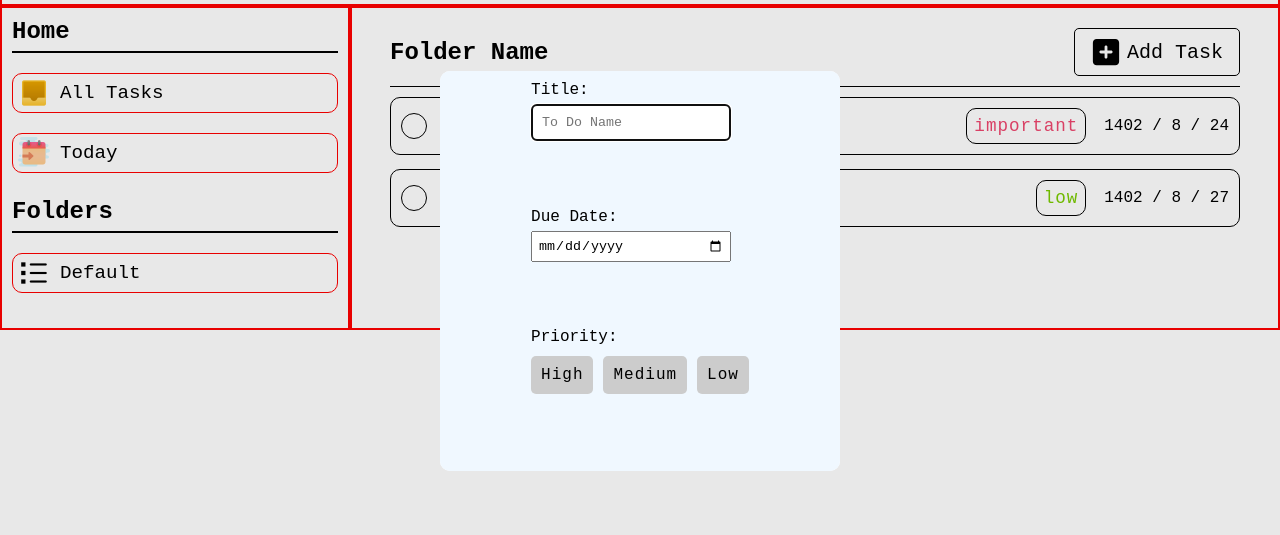
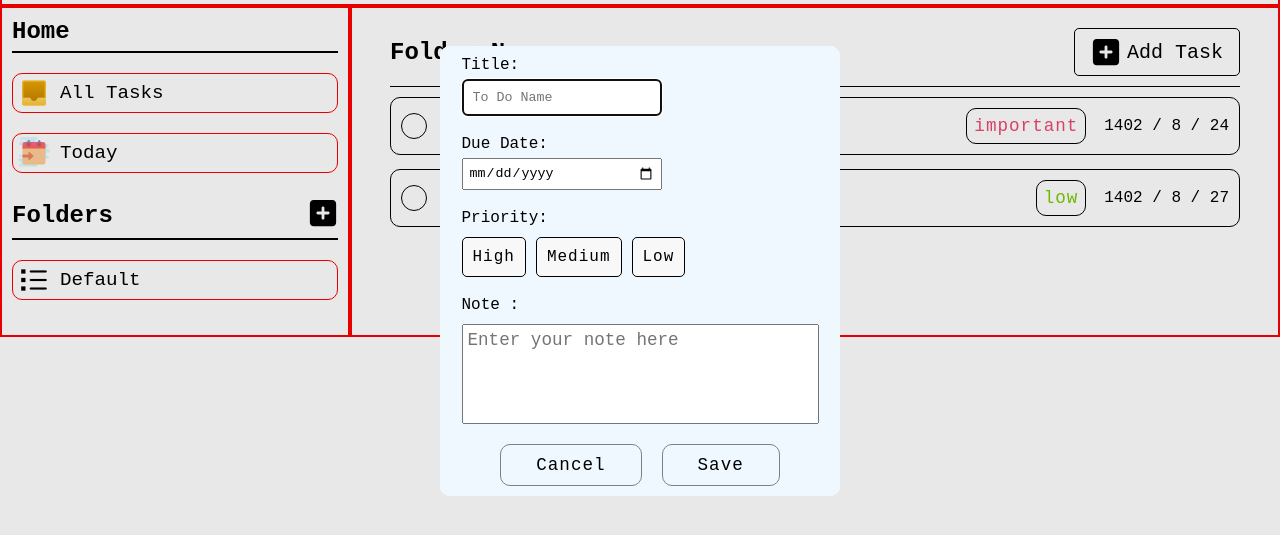
Before and after one commit to ehsan-saf/todo-list, a plain HTML site: page index.html in a window 1280 px wide. Shown: the part 49-584 px from the top of the page. Drawn offline with Linux system fonts and the light colour scheme.

Commit message:
Add save and cancel to todo inputs

```diff
--- a/index.html
+++ b/index.html
@@ -32,6 +32,7 @@
                     <div class="folders-top">
                         <h2>Folders</h2>
                         <button id="addFolderBtn">
+                            <img src="./icons/add.svg" alt="">
                         </button>
                     </div>
                     <div class="folder" id="default-folder">
@@ -69,7 +70,7 @@
                 </div>
                 <dialog class="new-task-modal">
                     <div class="modal-content">
-                        <form>
+                        <div class="todo-input">
                             <label for="">Title:
                                 <input type="text" id="todoTitle" placeholder="To Do Name">
                             </label>
@@ -98,7 +99,16 @@
                                     </div>
                                 </div>
                             </div>
-                        </form>
+                            <div class="description-container">
+                                <label for="todo-text">Note :</label>
+                                <textarea name="" id="todo-text" cols="30" rows="10"
+                                    placeholder="Enter your note here"></textarea>
+                            </div>
+                            <div class="todo-btn">
+                                <button class="cancel-todo-btn">Cancel</button>
+                                <button class="save-todo-btn">Save</button>
+                            </div>
+                        </div>
                     </div>
                 </dialog>
             </div>
--- a/style.css
+++ b/style.css
@@ -279,15 +279,16 @@ button>img {
     background-color: aliceblue;
 
     width: 400px;
-    height: 400px;
+    height: 450px;
     padding: 10px;
 }
 
-form {
+.todo-input {
     display: grid;
+    gap: 15px;
 }
 
-form>label {
+.todo-input>label {
     display: flex;
     flex-direction: column;
     gap: 5px;
@@ -299,12 +300,14 @@ label>input {
     padding: 5px;
 }
 
-form input[type="text"] {
+.todo-input input[type="text"] {
     padding: 10px;
 
     border: 1px solid gainsboro;
     border-radius: 5px;
 }
+
+/* Priority Section of form */
 
 .priority-container {
     display: flex;
@@ -319,9 +322,9 @@ form input[type="text"] {
 
 .option-button {
     display: inline-block;
-    background-color: #ccc;
+    background-color: #f8f8f8;
     padding: 8px 16px;
-    border: none;
+    border: 1px solid black;
     border-radius: 5px;
 
     font-size: 1rem;
@@ -353,27 +356,54 @@ input[type="radio"] {
     color: white;
 }
 
-/* .second {
-    color: var(--medium-option-color);
-    border: 1px solid var(--medium-option-color);
+/* Text area for todo note */
+
+textarea {
+    font-size: 1.1rem;
+
+    padding: 5px;
+    height: 100px;
+
+    resize: none;
 }
 
-.third {
-    color: green;
-    border: 1px solid green;
+.description-container {
+    display: flex;
+    flex-direction: column;
+    gap: 10px;
 }
 
-.first:hover {
-    color: white;
-    background-color: red;
+/* Save ToDo Button */
+
+.todo-btn {
+    display: flex;
+    justify-content: center;
+    gap: 20px;
 }
 
-.second:hover {
-    color: white;
-    background-color: var(--medium-option-color);
+.todo-btn>button {
+    justify-self: center;
+
+    border: 1px solid gray;
+    border-radius: 10px;
+    padding: 8px 35px;
+
+    font-size: 1.1rem;
+    letter-spacing: 1px;
+
+    transition: 0.2s;
 }
 
-.third:hover {
+.save-todo-btn:hover {
+    background-color: green;
     color: white;
-    background-color: green;
-} */
+
+    font-weight: bold;
+}
+
+.cancel-todo-btn:hover {
+    background-color: rgb(197, 21, 21);
+    color: white;
+
+    font-weight: bold;
+}
```
